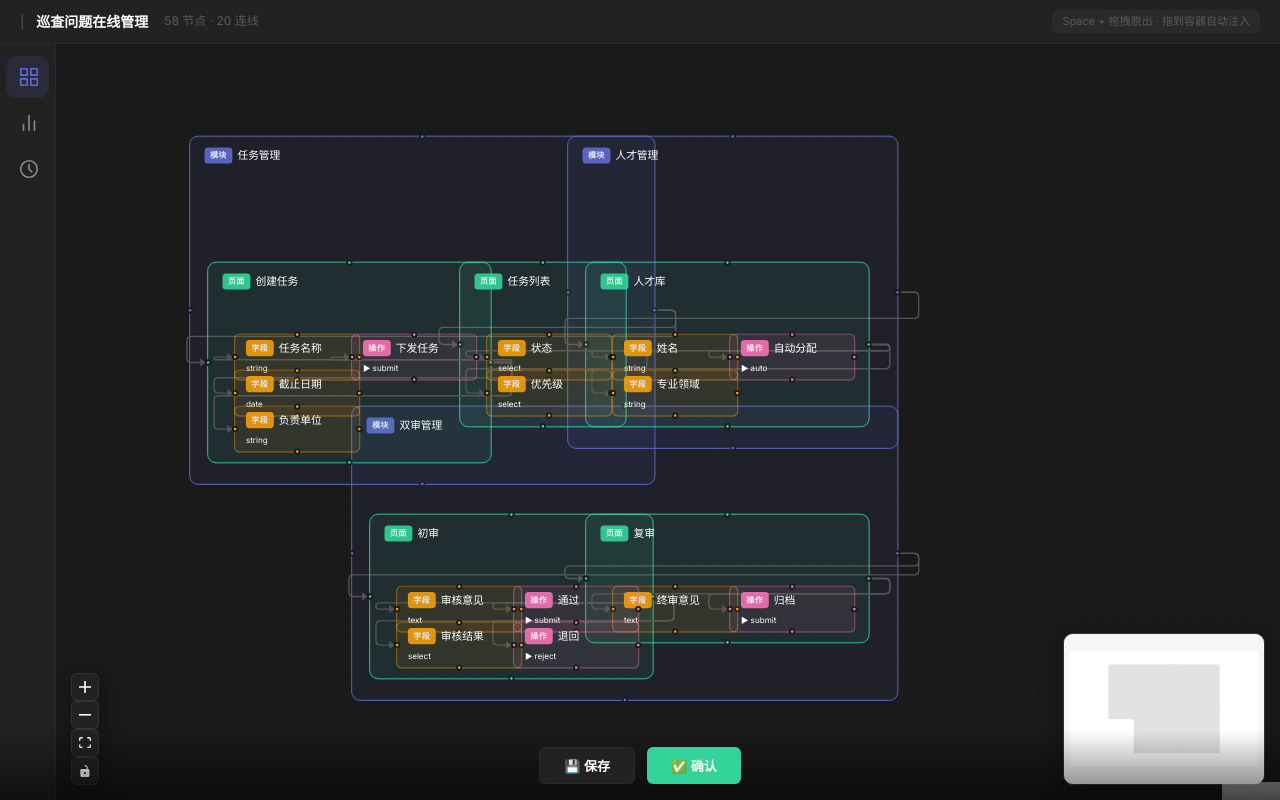
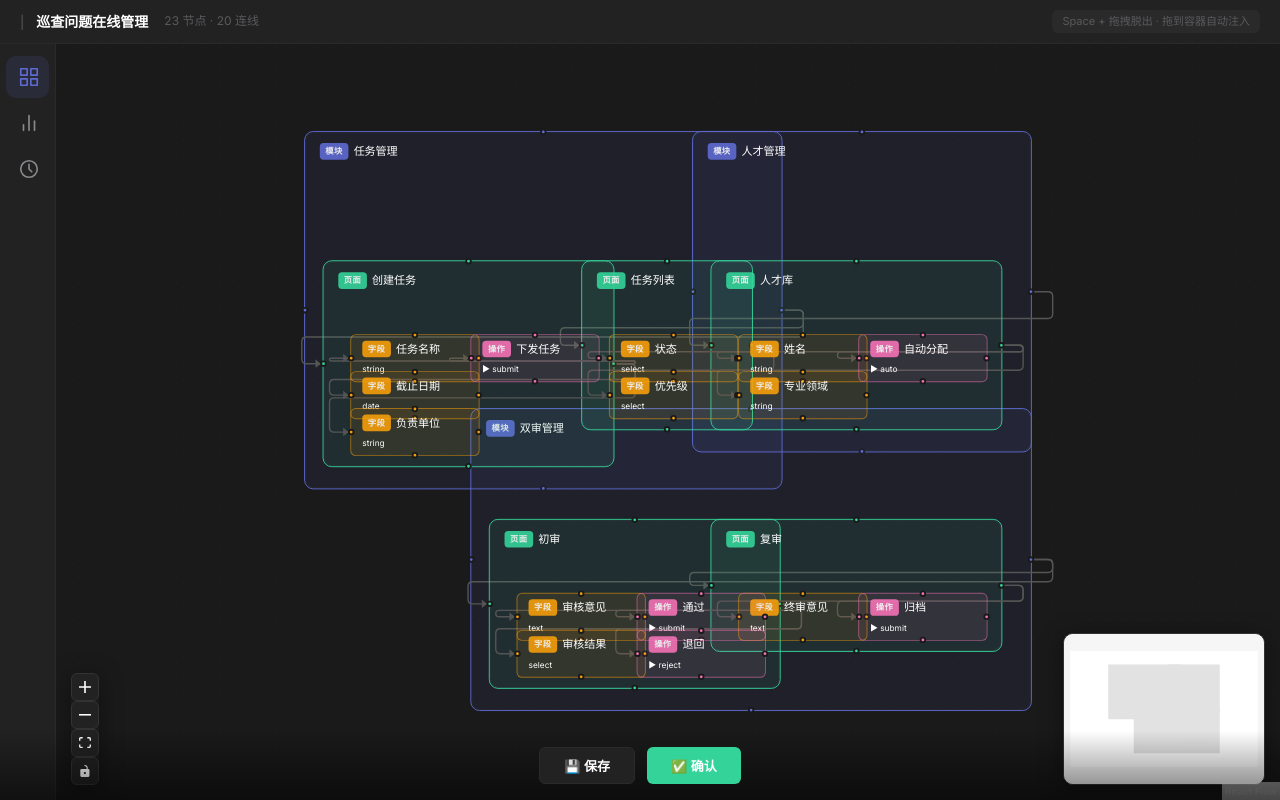
Before and after one commit to ALi0425/ALi, a website: page public/rare/index.html in a window 1280 px wide. Drawn offline with Linux system fonts and the light colour scheme.

Commit message:
fix: 移除手动fitView覆盖React Flow transform，消除NaN边路径错误

```diff
--- a/public/rare/index.html
+++ b/public/rare/index.html
@@ -91,12 +91,9 @@
       },
     };
 
-    // ── Build full project response + auto‑generate edges ──
+    // ── Build full project response (pages/fields/actions ONLY in nested modules, NOT flat) ──
     function buildProject(data) {
       const modules = data.modules.map(m => ({...m,projectId:'proj-1',_count:{pages:m.pages.length,fields:0,actions:0}}));
-      const pages = data.modules.flatMap(m => m.pages.map(p => ({...p,projectId:'proj-1',moduleId:m.id})));
-      const fields = data.modules.flatMap(m => m.pages.flatMap(p => (p.fields||[]).map(f => ({...f,projectId:'proj-1',pageId:p.id,moduleId:m.id}))));
-      const actions = data.modules.flatMap(m => m.pages.flatMap(p => (p.actions||[]).map(a => ({...a,projectId:'proj-1',pageId:p.id,moduleId:m.id}))));
       let ei = 0;
       const edges = [];
       data.modules.forEach(m => {
@@ -108,7 +105,7 @@
       });
       return {
         id:'proj-1', name:data.name, description:'', status:'active',
-        modules, pages, fields, actions, edges,
+        modules, pages:[], fields:[], actions:[], edges,
         createdAt:new Date().toISOString(), updatedAt:new Date().toISOString(),
       };
     }
@@ -132,10 +129,9 @@
         if (!fullProject) fullProject = buildProject(DATA[BKEY]);
         return ok(fullProject);
       }
-      // GET /api/edges/{pid}
+      // GET /api/edges/{pid} — return empty, edges come from project data
       if (u.includes('/edges/') && method==='GET') {
-        if (!fullProject) fullProject = buildProject(DATA[BKEY]);
-        return ok(fullProject.edges||[]);
+        return ok([]);
       }
       // GET /api/commits/{pid} — mock versions
       if (u.includes('/commits/') && method==='GET') {
@@ -220,25 +216,16 @@
       document.querySelectorAll('button,[role="button"],[style*="cursor"]').forEach(el => {
         if (el.textContent.trim().includes('资产管理')) el.style.display = 'none';
       });
-      // 3. Fit canvas once
+      // 3. Fit canvas once — use React Flow's fitView dispatch
       if (!_canvasScaled) {
         const rf = document.querySelector('.react-flow');
         if (rf) {
-          const vp = rf.querySelector('.react-flow__viewport');
-          const nodes = rf.querySelectorAll('.react-flow__node');
-          if (vp && nodes.length > 3) {
-            let a=Infinity,b=Infinity,c=-Infinity,d=-Infinity;
-            nodes.forEach(n => {
-              const r=n.getBoundingClientRect(),rr=rf.getBoundingClientRect();
-              const x=r.left-rr.left,y=r.top-rr.top;
-              if(x<a)a=x;if(y<b)b=y;if(x+r.width>c)c=x+r.width;if(y+r.height>d)d=y+r.height;
-            });
-            const pad=80,w=c-a+pad*2,h=d-b+pad*2;
-            const sc=Math.min(rf.clientWidth/w,rf.clientHeight/h,0.9);
-            const tx=rf.clientWidth/2-(a+c)/2*sc,ty=rf.clientHeight/2-(b+d)/2*sc;
-            vp.style.transform='translate('+tx+'px,'+ty+'px) scale('+sc+')';
-            _canvasScaled = true;
-          }
+          // Try to find and click the fit view button if it exists
+          const fitBtn = rf.querySelector('button[title*="fit"],button[aria-label*="fit"]');
+          if (fitBtn) fitBtn.click();
+          // Alternative: trigger viewport update via wheel event to force re-render
+          rf.dispatchEvent(new WheelEvent('wheel', { deltaY: 1, deltaX: 0 }));
+          _canvasScaled = true;
         }
       }
       // 4. Confirm auto-click
```
